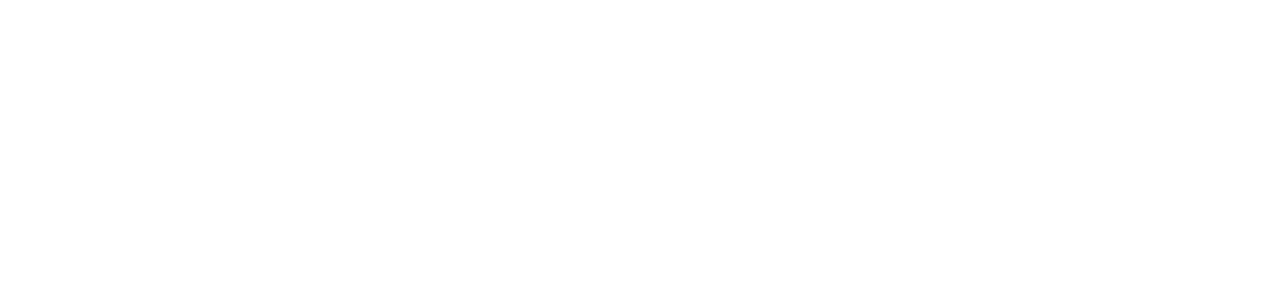
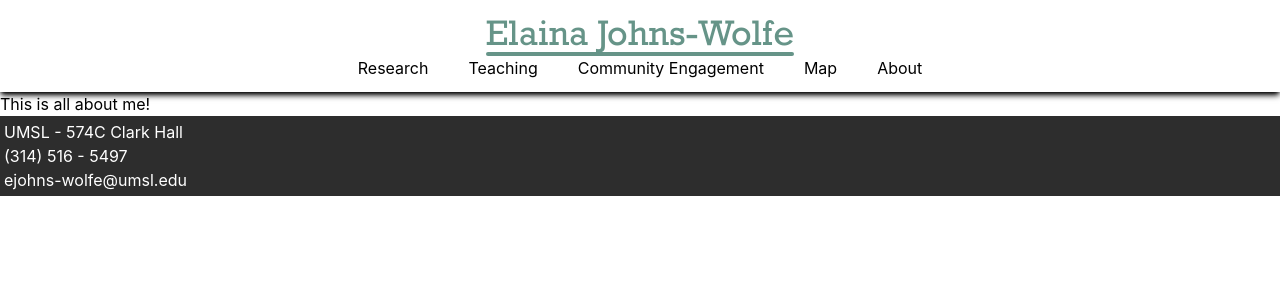
Before and after one commit to Cwoodard2/umsl-professor-web, a React (Create React App) app: page /AboutMe in a window 1280 px wide. Before the commit this address had no page. Shown: the top 300 px of the page. Built offline with nearby package versions, Linux system fonts and the light colour scheme.

Commit message:
Added About page and associated path

```diff
--- a/src/App.tsx
+++ b/src/App.tsx
@@ -7,19 +7,21 @@
 import MappingAbortion from './pages/MappingAbortion';
 import Research from './pages/Research';
 import Teaching from './pages/Teaching';
+import AboutMe from './pages/AboutMe';
 import './App.css';
 
 function App() {
   return (
     <Router>
       <Routes>
-        <Route path="/" element={<LoginPage />}></Route>
-        <Route path="/ItemEditorcopy" element={<ItemEditor />}></Route>
-        <Route path="/Homepage" element={<Homepage />}></Route>
+        <Route path="/" element={<Homepage />}></Route>
         <Route path="/Teaching" element={<Teaching />}></Route>
         <Route path="/CommunityEngagement" element={<CommunityEngagement />}></Route>
         <Route path="/Research" element={<Research />}></Route>
         <Route path="/MappingAbortion" element={<MappingAbortion />}></Route>
+        <Route path="AboutMe" element={<AboutMe />}></Route>
+        <Route path="/LoginPage" element={<LoginPage />}></Route>
+        <Route path="/ItemEditorcopy" element={<ItemEditor />}></Route>
       </Routes>
     </Router>
   );
--- a/src/components/Navigation.tsx
+++ b/src/components/Navigation.tsx
@@ -29,6 +29,9 @@
                     </Link>
                     <Link to='/MappingAbortion'>
                         <button>Map</button>
+                    </Link>
+                    <Link to='/AboutMe'>
+                        <button>About</button>
                     </Link>
                 </div>
             </div>
--- /dev/null
+++ b/src/pages/AboutMe.tsx
@@ -0,0 +1,12 @@
+import React from "react";
+import StandardPage from "../components/StandardPage";
+
+const AboutMe = () => {
+    return (
+        <StandardPage>
+            <h1>This is all about me!</h1>
+        </StandardPage>
+    );
+};
+
+export default AboutMe;
```
